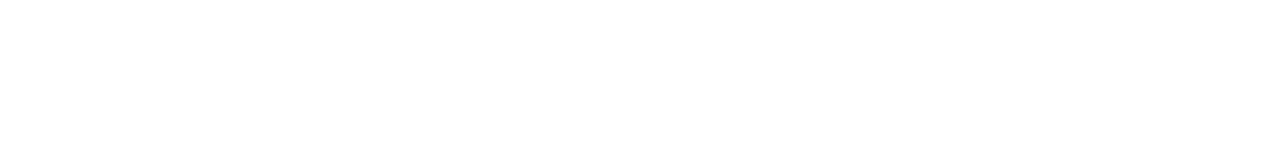
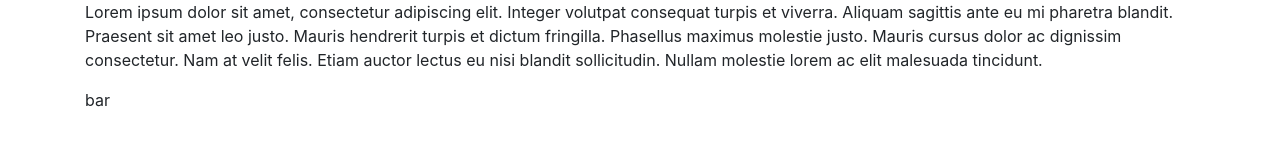
Before and after one commit to JamesRobertHugginsNgo/webpack-starter-project, a website built with webpack: page src/index.html in a window 1280 px wide. Built offline with nearby package versions, Linux system fonts and the light colour scheme.

Commit message:
Add Project Sample

```diff
--- a/src/foo.js
+++ b/src/foo.js
@@ -1,5 +1,5 @@
-function foo(bar) {
-	console.log('FOO', bar);
+function foo(container, bar) {
+	container.appendChild(document.createTextNode(bar));
 }
 
 export { foo }
--- a/src/index.html
+++ b/src/index.html
@@ -9,7 +9,22 @@
 </head>
 
 <body>
+	<div class="container">
+		<div class="row">
+			<div class="col">
+				<p>Lorem ipsum dolor sit amet, consectetur adipiscing elit. Integer volutpat consequat turpis et viverra. Aliquam
+					sagittis ante eu mi pharetra blandit. Praesent sit amet leo justo. Mauris hendrerit turpis et dictum fringilla.
+					Phasellus maximus molestie justo. Mauris cursus dolor ac dignissim consectetur. Nam at velit felis. Etiam auctor
+					lectus eu nisi blandit sollicitudin. Nullam molestie lorem ac elit malesuada tincidunt.</p>
+			</div>
+		</div>
 
+		<div class="row">
+			<div class="col">
+				<div data-app="webpack-starter-project"></div>
+			</div>
+		</div>
+	</div>
 </body>
 
 </html>
--- a/src/index.js
+++ b/src/index.js
@@ -1,4 +1,17 @@
+import 'jquery';
+import 'bootstrap';
+import 'bootstrap/dist/css/bootstrap.min.css'
+
 import { foo } from './foo';
 import { bar } from './bar';
 
-foo(bar);
+function webpackStarterProject(container) {
+	foo(container, bar);
+}
+
+export { webpackStarterProject };
+
+const containers = document.querySelectorAll('[data-app="webpack-starter-project"]');
+for (let index = 0, length = containers.length; index < length; index++) {
+	webpackStarterProject(containers[index]);
+}
--- a/webpack.config.js
+++ b/webpack.config.js
@@ -4,6 +4,12 @@ const path = require('path');
 module.exports = {
 
 	entry: path.join(__dirname, 'src/index.js'),
+	module: {
+		rules: [{
+			test: /\.css$/,
+			use: ['style-loader', 'css-loader']
+		}]
+	},
 	output: {
 		path: path.join(__dirname, 'dist'),
 		filename: 'bundle.js'
```
Also changed, not shown: package.json (+7 -1 lines), dist/bundle.js, dist/index.html, 2 other files.
